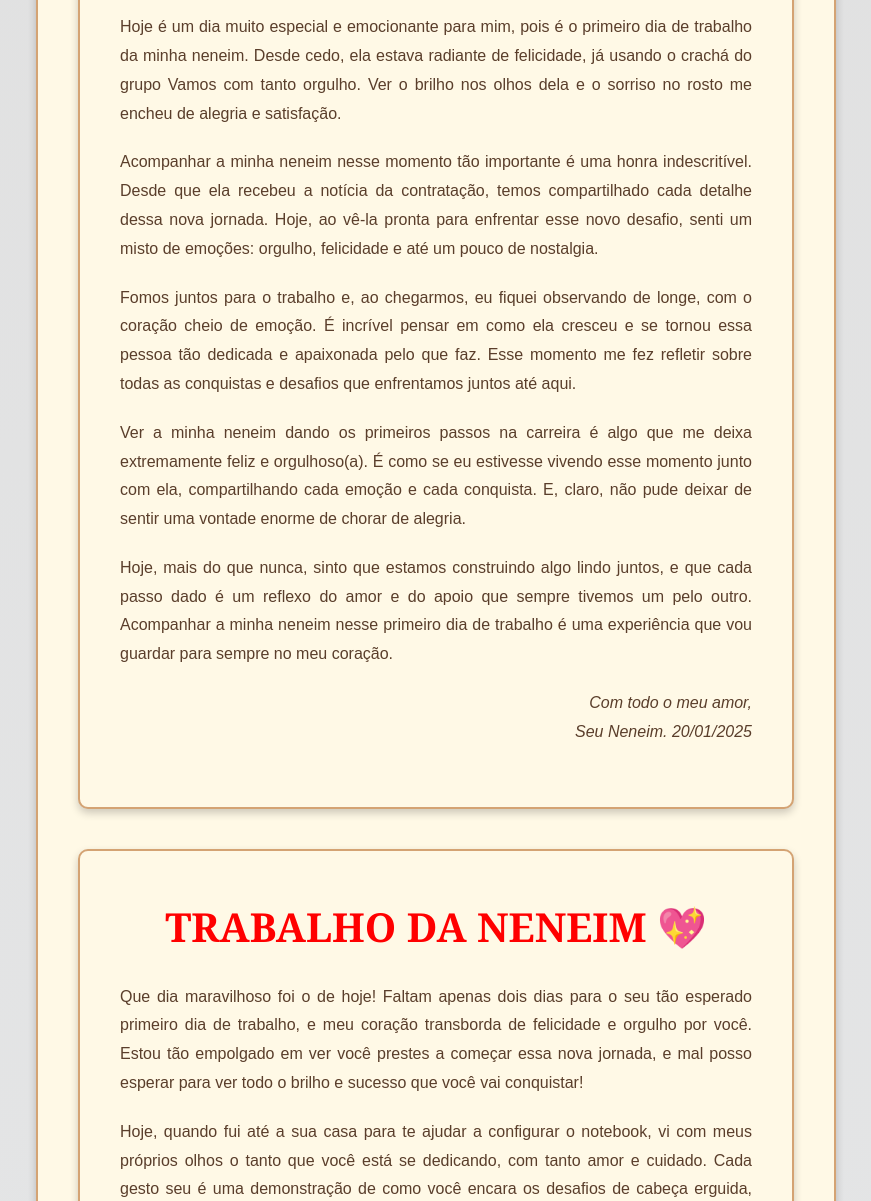
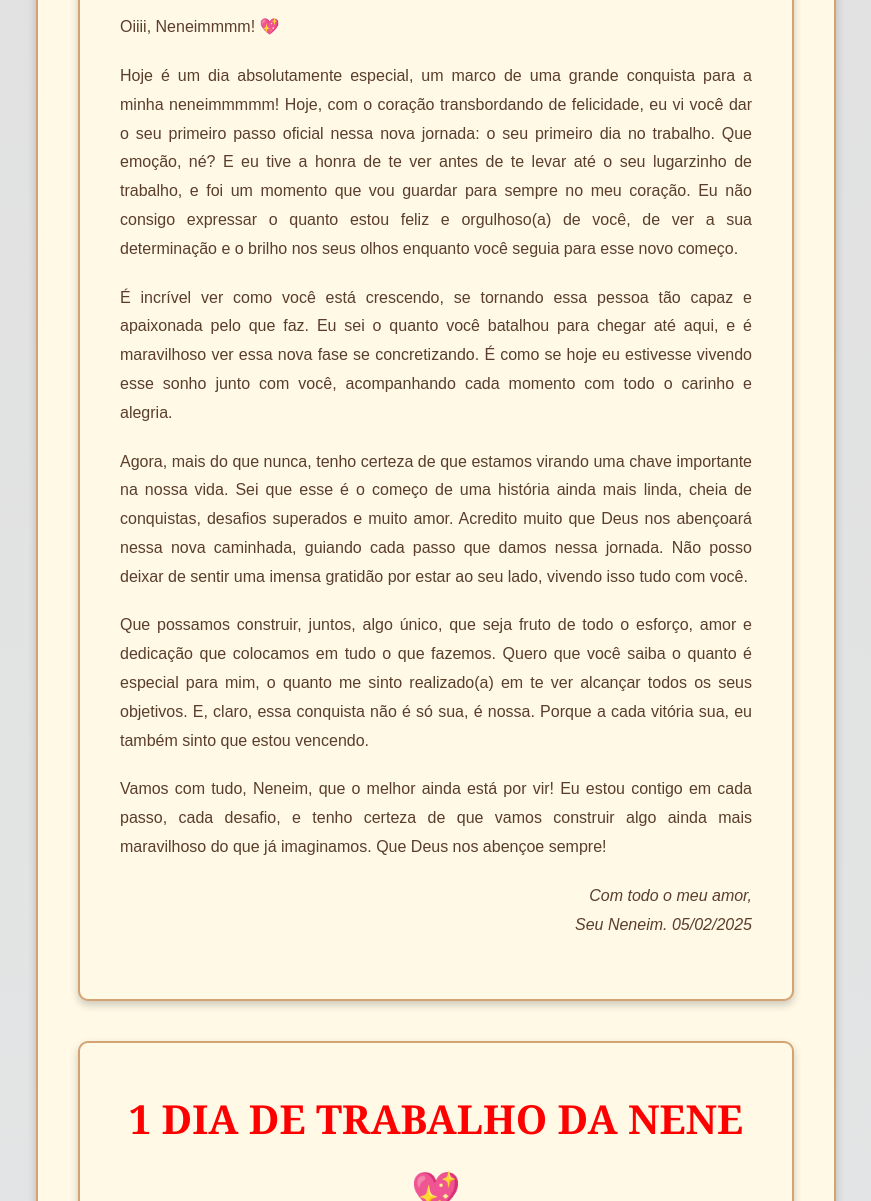
Before and after one commit to DEDEINS2/dedeins2.github.io, a plain HTML site: page projetos.html in a window 1280 px wide. Shown: the part 529-1730 px from the top of the page, without its empty margins (204-1075 px from the left). Drawn offline with Linux system fonts and the light colour scheme.

Commit message:
update 05 02 2025

```diff
--- a/projetos.html
+++ b/projetos.html
@@ -25,6 +25,28 @@
     <section id="cartinha">
         <div class="container">
             <h2>CARTAS DE AMO 📩</h2>
+
+<!--------------------------------DIVISÃO DE TEXTOS---------------------------------------->
+            <section id="cartinha">
+                <div class="container">
+                    <h2>O PRIMEIRO DIA DE TRABALHO DA NENE 💖</h2>
+                    <p>Oiiii, Neneimmmm! 💖</p>
+
+                    <p>Hoje é um dia absolutamente especial, um marco de uma grande conquista para a minha neneimmmmm! Hoje, com o coração transbordando de felicidade, eu vi você dar o seu primeiro passo oficial nessa nova jornada: o seu primeiro dia no trabalho. Que emoção, né? E eu tive a honra de te ver antes de te levar até o seu lugarzinho de trabalho, e foi um momento que vou guardar para sempre no meu coração. Eu não consigo expressar o quanto estou feliz e orgulhoso(a) de você, de ver a sua determinação e o brilho nos seus olhos enquanto você seguia para esse novo começo.</p>
+
+                    <p>É incrível ver como você está crescendo, se tornando essa pessoa tão capaz e apaixonada pelo que faz. Eu sei o quanto você batalhou para chegar até aqui, e é maravilhoso ver essa nova fase se concretizando. É como se hoje eu estivesse vivendo esse sonho junto com você, acompanhando cada momento com todo o carinho e alegria.</p>
+
+                    <p>Agora, mais do que nunca, tenho certeza de que estamos virando uma chave importante na nossa vida. Sei que esse é o começo de uma história ainda mais linda, cheia de conquistas, desafios superados e muito amor. Acredito muito que Deus nos abençoará nessa nova caminhada, guiando cada passo que damos nessa jornada. Não posso deixar de sentir uma imensa gratidão por estar ao seu lado, vivendo isso tudo com você.</p>
+
+                    <p>Que possamos construir, juntos, algo único, que seja fruto de todo o esforço, amor e dedicação que colocamos em tudo o que fazemos. Quero que você saiba o quanto é especial para mim, o quanto me sinto realizado(a) em te ver alcançar todos os seus objetivos. E, claro, essa conquista não é só sua, é nossa. Porque a cada vitória sua, eu também sinto que estou vencendo.</p>
+
+                    <p>Vamos com tudo, Neneim, que o melhor ainda está por vir! Eu estou contigo em cada passo, cada desafio, e tenho certeza de que vamos construir algo ainda mais maravilhoso do que já imaginamos. Que Deus nos abençoe sempre!</p>
+
+                    <p>Com todo o meu amor,<br>Seu Neneim. 05/02/2025</p>
+                </div>
+            </section>
+
+
 
 <!--------------------------------DIVISÃO DE TEXTOS---------------------------------------->
             <section id="cartinha">
```
